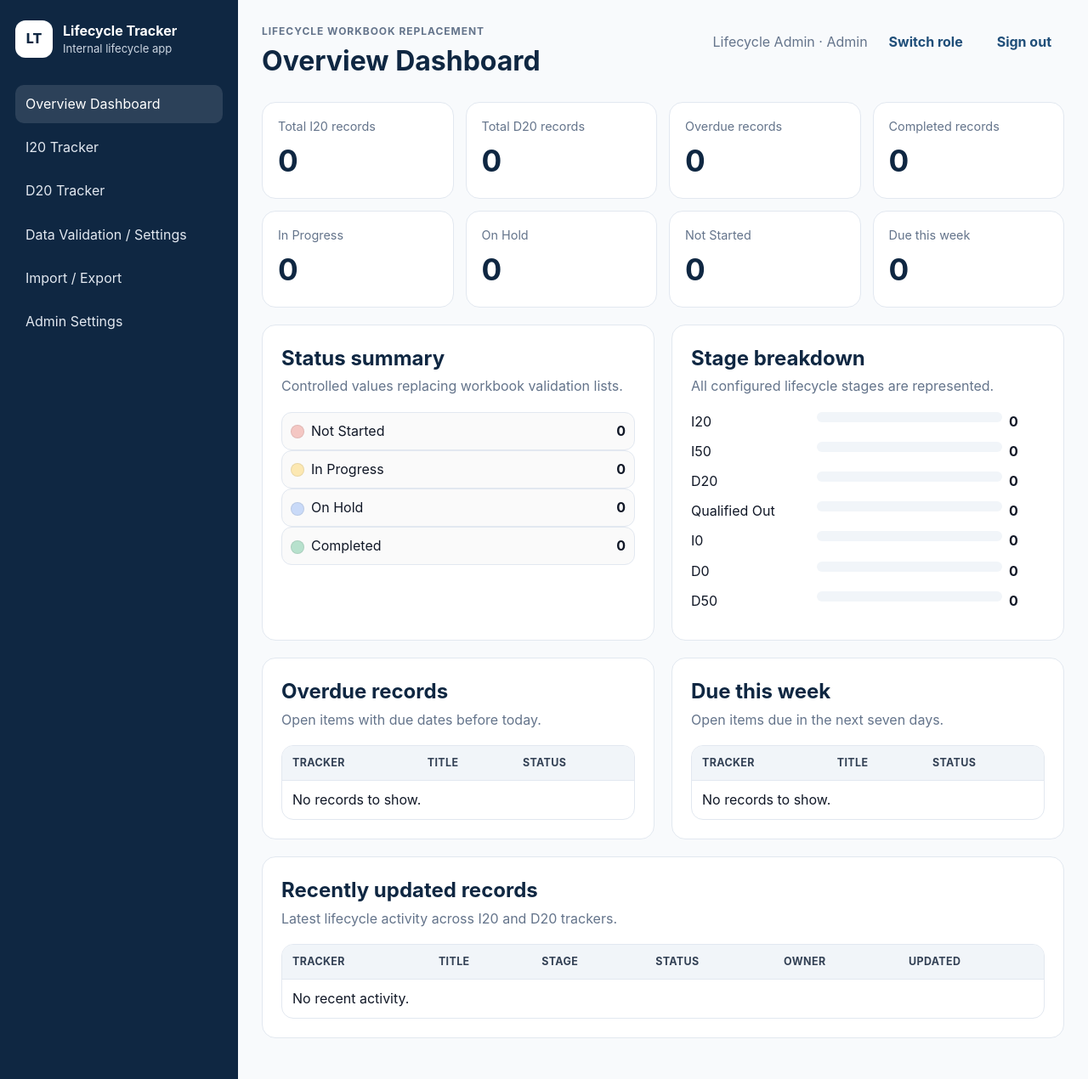
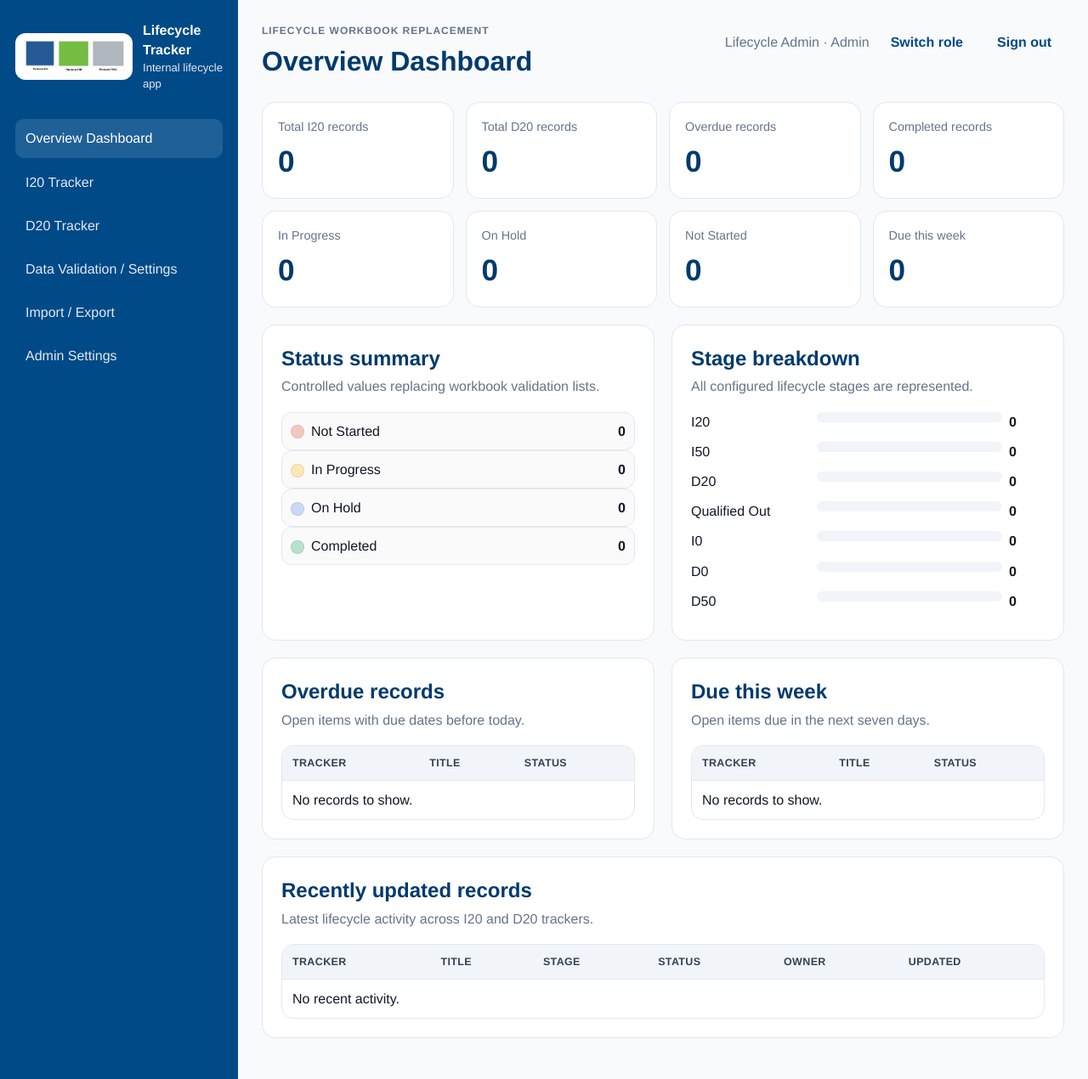
Before and after one commit to overlanding4wd-pixel/lifecycle, a Flask app: page / in a window 1280 px wide. Shown: the whole page at 85% size. Run offline with Flask 3, Linux system fonts and the light colour scheme; data comes from the database, SQL or seed files in the repository; data that the repository does not hold is empty.

Commit message:
Apply Cortave branding guide
Co-authored-by: overlanding4wd-pixel <overlanding4wd-pixel@users.noreply.github.com>

```diff
--- a/static/styles.css
+++ b/static/styles.css
@@ -1,9 +1,9 @@
 :root {
-    --blue-900: #0f2742;
-    --blue-800: #173f67;
-    --blue-700: #1f4e79;
+    --blue-900: #003a6d;
+    --blue-800: #004a88;
+    --blue-700: #004a88;
     --blue-050: #eef5fb;
-    --green-600: #16a34a;
+    --green-600: #78be20;
     --amber-500: #f59e0b;
     --red-050: #fef2f2;
     --red-600: #dc2626;
@@ -12,6 +12,7 @@
     --grey-100: #f1f5f9;
     --grey-200: #e2e8f0;
     --grey-300: #cbd5e1;
+    --brand-grey: #98a2aa;
     --grey-500: #64748b;
     --grey-700: #334155;
     --grey-900: #111827;
@@ -26,7 +27,7 @@ body {
     margin: 0;
     background: #fff;
     color: var(--grey-900);
-    font-family: Inter, ui-sans-serif, system-ui, -apple-system, BlinkMacSystemFont, "Segoe UI", sans-serif;
+    font-family: "Neue Haas Grotesk Text Pro", "New Haas Grotesk Text Pro", "Helvetica Neue", Arial, sans-serif;
     line-height: 1.45;
 }
 
@@ -48,7 +49,7 @@ textarea {
 }
 
 .sidebar {
-    background: var(--blue-900);
+    background: var(--blue-800);
     color: #fff;
     flex: 0 0 280px;
     padding: 24px 18px;
@@ -61,16 +62,19 @@ textarea {
     margin-bottom: 32px;
 }
 
-.brand-mark {
+.brand-logo-card {
     align-items: center;
     background: #fff;
     border-radius: 12px;
-    color: var(--blue-900);
     display: flex;
-    font-weight: 800;
-    height: 44px;
-    justify-content: center;
-    width: 44px;
+    min-height: 54px;
+    padding: 8px 10px;
+}
+
+.brand-logo {
+    display: block;
+    height: auto;
+    width: 118px;
 }
 
 .brand span,
@@ -80,7 +84,7 @@ textarea {
 }
 
 .brand span {
-    color: #cbd5e1;
+    color: #e2e8f0;
     display: block;
     font-size: 0.82rem;
 }
--- a/templates/base.html
+++ b/templates/base.html
@@ -10,7 +10,9 @@
     <div class="app-shell">
         <aside class="sidebar">
             <div class="brand">
-                <div class="brand-mark">LT</div>
+                <div class="brand-logo-card">
+                    <img src="{{ url_for('static', filename='cortave-logo.png') }}" alt="Cortave logo" class="brand-logo">
+                </div>
                 <div>
                     <strong>Lifecycle Tracker</strong>
                     <span>Internal lifecycle app</span>
```
Also changed, not shown: README.md, static/cortave-logo.png (added).
